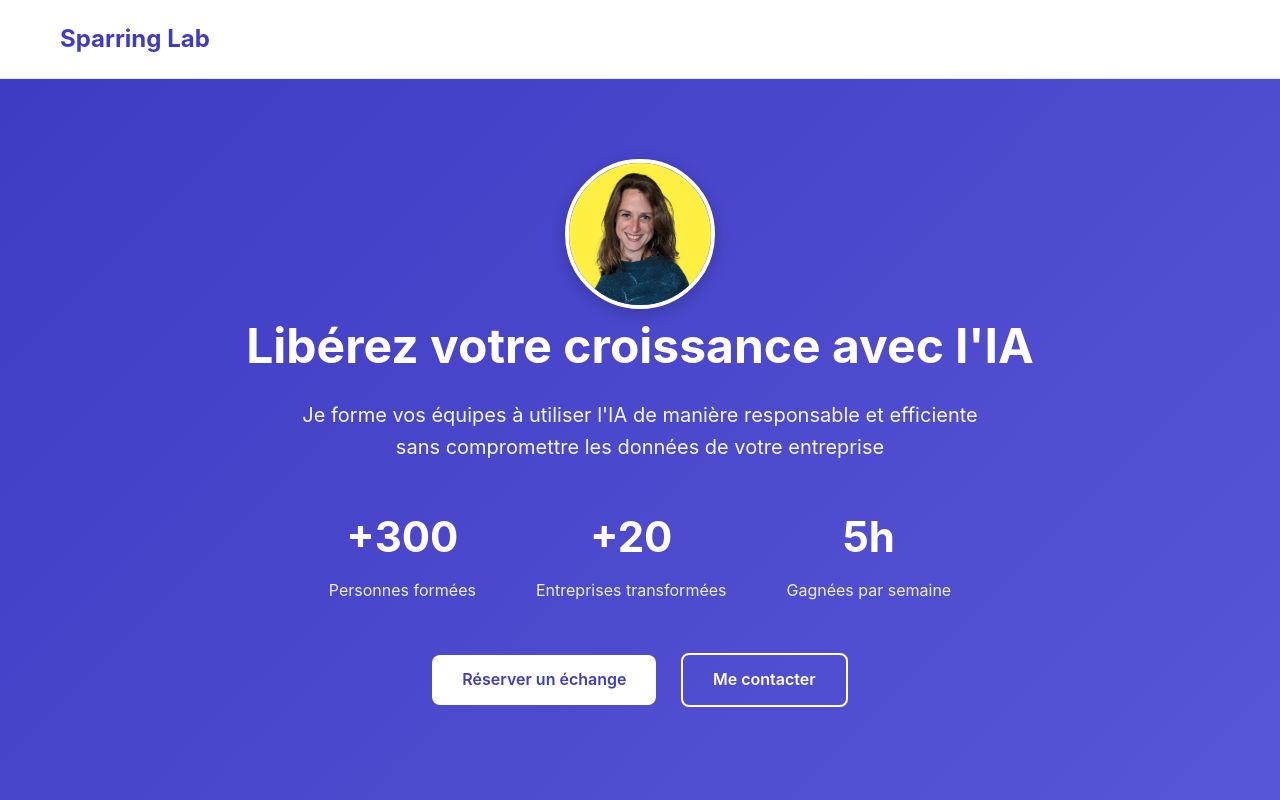
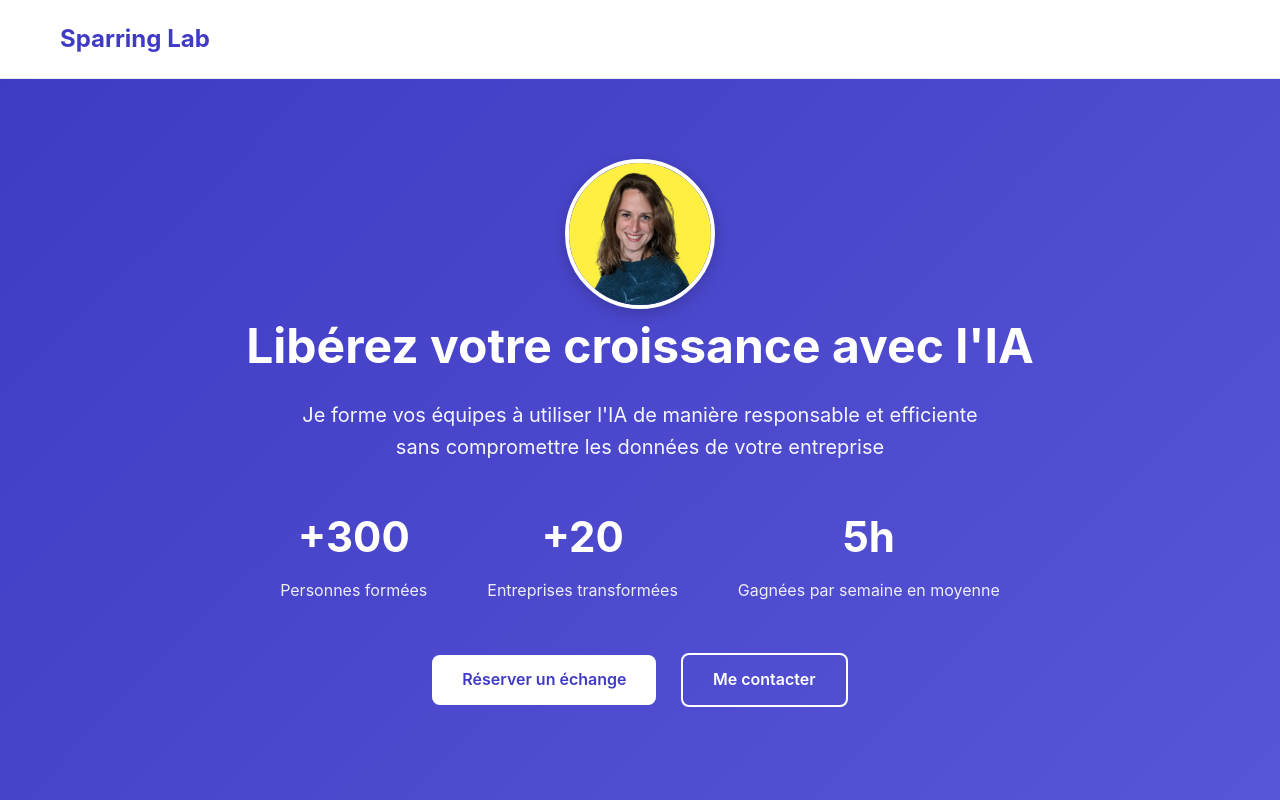
Before and after one commit to ceciledelarquier/accompagnement-IA, a plain HTML site: page index.html in a window 1280 px wide. Shown: the top 800 px of the page. Drawn offline with Linux system fonts and the light colour scheme.

Commit message:
Update index.html

```diff
--- a/index.html
+++ b/index.html
@@ -872,7 +872,7 @@
                 </div>
                 <div class="stat">
                     <span class="stat-number">5h</span>
-                    <span class="stat-label">Gagnées par semaine</span>
+                    <span class="stat-label">Gagnées par semaine en moyenne</span>
                 </div>
             </div>
 
```
